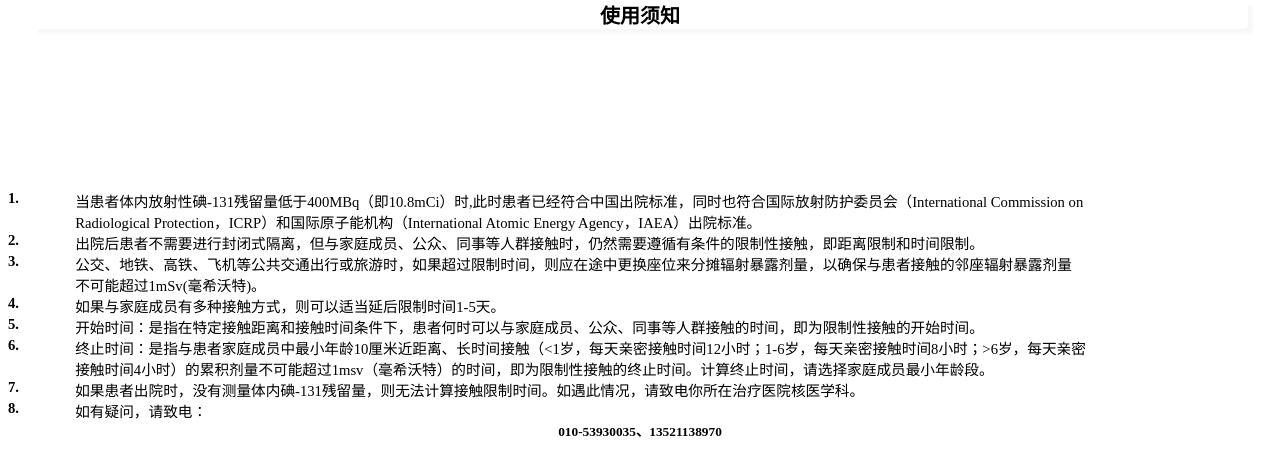
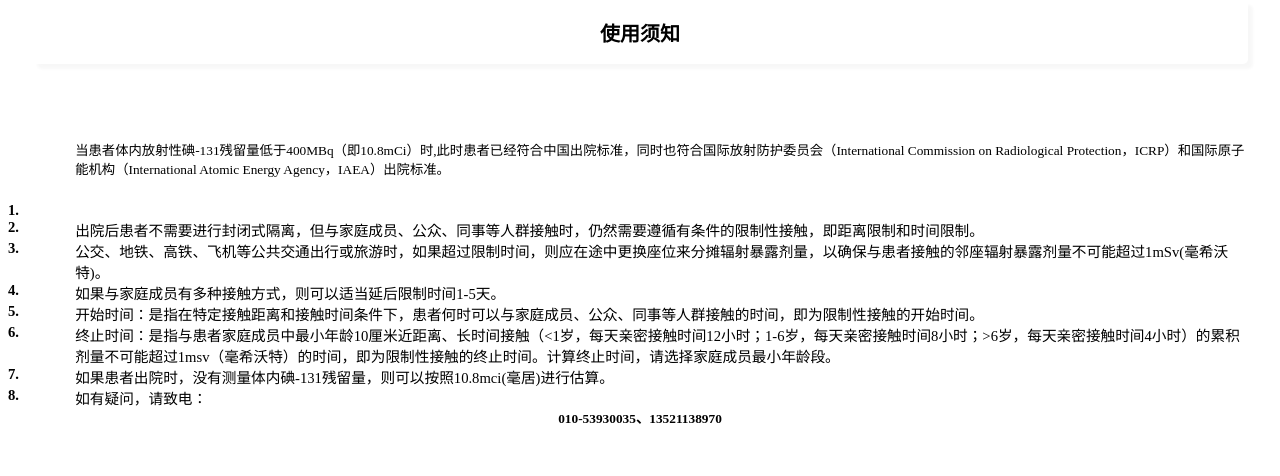
Before and after one commit to wangqinfeng511/dian_131_shuaijian_jisuan, a Flask app: page /xuzhi in a window 1280 px wide. Shown: the top 476 px of the page. Run offline with Flask 2, Linux system fonts and the light colour scheme.

Commit message:
2020-10-10修改

```diff
--- a/app.py
+++ b/app.py
@@ -19,7 +19,7 @@ class jisuan_class():
         self.shuju_s('shuijiao',"睡觉接触", 0.3, fenzhong, is_xiaoshi=True);
         # 同事
         fenzhong = [4 * 60, 6 * 60, 8 * 60, 10 * 60, 12 * 60]
-        self.shuju_s('tongshi',"同事接触", 1, fenzhong, is_xiaoshi=True);
+        self.shuju_s('tongshi',"与同事接触", 1, fenzhong, is_xiaoshi=True);
         # 公交
         fenzhong = [1 * 60, 1.5 * 60, 2 * 60, 3 * 60]
         self.shuju_s('gongjiao',"公交接触", 0.1, fenzhong, is_xiaoshi=True);
--- a/config.ini
+++ b/config.ini
@@ -2,9 +2,9 @@
 master=true
 http=0.0.0.0:5000
 virtualenv=./venv
-chdir=./
-#logto=/home/wangqinfeng/canyuliang.log
-daemonize=./canyuliang.log
+chdir=/home/wangqinfeng/canyuliang
+logto=./canyuliang.log
+#daemonize=./canyuliang.log
 log-maxsize=5000000
 vacuum=true
 listen=120
--- a/templates/xuzhi.html
+++ b/templates/xuzhi.html
@@ -5,58 +5,59 @@
     <title>使用须知</title>
 </head>
 <body>
-    <div style="width:95%;display:inline;position:fixed;background-color:#FFFFFF;top:0px;left:2.5%;border-radius:5px;
-    box-shadow: 5px 5px 3px rgba(0.7,0.7,0.7,0.03) ">
-        <h3 style="text-align:center;font-size:15pt;margin:0">
+    <div style="width:95%;display:inline;position:fixed;background-color:#FFFFFF;top:0px;left:2.5%;
+    border-radius:5px;box-shadow: 5px 5px 3px rgba(0.7,0.7,0.7,0.03);height:8% ">
+        <h3 style="text-align:center;font-size:15pt;margin:0;margin-top:1.5%">
             使用须知
         </h3>
     </div>
 
-    <div style="width:100%;margin-top:15%;">
-        <h3 style="width:5%;font-size: 11pt;display:inline-block;margin:0;vertical-align: top">1.</h3>
-        <div style="width:80%;display:inline-block">
-            <h3 style="white-space:pre-line;font-size: 11pt;margin:0;font-weight:normal">当患者体内放射性碘-131残留量低于400MBq（即10.8mCi）时,此时患者已经符合中国出院标准，同时也符合国际放射防护委员会（International Commission on Radiological Protection，ICRP）和国际原子能机构（International Atomic Energy Agency，IAEA）出院标准。</h3>
+    <div style="width:100%;margin-top:10%;">
+        <h3 style="width:5%;font-size: 11pt;display:inline-block;margin:0;vertical-align: top;margin-top:6%">1.</h3>
+        <div style="width:93%;display:inline-block">
+            <h3 style="white-space:pre-line;font-size: 10pt;font-weight:normal;">当患者体内放射性碘-131残留量低于400MBq（即10.8mCi）时,此时患者已经符合中国出院标准，同时也符合国际放射防护委员会（International Commission on Radiological Protection，ICRP）和国际原子能机构（International Atomic Energy Agency，IAEA）出院标准。
+            </h3>
         </div>
     </div>
         <div style="width:100%;">
         <h3 style="font-size: 11pt;width:5%;display:inline-block;margin:0;vertical-align: top">2.</h3>
-        <div style="width:80%;display:inline-block">
+        <div style="width:93%;display:inline-block">
             <h3 style="white-space:pre-line;font-size: 11pt;margin:0;font-weight:normal">出院后患者不需要进行封闭式隔离，但与家庭成员、公众、同事等人群接触时，仍然需要遵循有条件的限制性接触，即距离限制和时间限制。</h3>
         </div>
     </div>
         <div style="width:100%;">
         <h3 style="width:5%;font-size: 11pt;display:inline-block;margin:0;vertical-align: top">3.</h3>
-        <div style="width:80%;display:inline-block">
+        <div style="width:93%;display:inline-block">
             <h3 style="font-size: 11pt;white-space:pre-line;margin:0;font-weight:normal">公交、地铁、高铁、飞机等公共交通出行或旅游时，如果超过限制时间，则应在途中更换座位来分摊辐射暴露剂量，以确保与患者接触的邻座辐射暴露剂量不可能超过1mSv(毫希沃特)。</h3>
         </div>
     </div>
         <div style="width:100%;">
         <h3 style="width:5%;font-size: 11pt;display:inline-block;margin:0;vertical-align: top">4.</h3>
-        <div style="width:80%;display:inline-block">
+        <div style="width:93%;display:inline-block">
             <h3 style="font-size: 11pt;white-space:pre-line;margin:0;font-weight:normal">如果与家庭成员有多种接触方式，则可以适当延后限制时间1-5天。</h3>
         </div>
     </div>
         <div style="width:100%;">
         <h3 style="width:5%;font-size: 11pt;display:inline-block;margin:0;vertical-align: top">5.</h3>
-        <div style="width:80%;display:inline-block">
+        <div style="width:93%;display:inline-block">
             <h3 style="font-size: 11pt;white-space:pre-line;margin:0;font-weight:normal">开始时间：是指在特定接触距离和接触时间条件下，患者何时可以与家庭成员、公众、同事等人群接触的时间，即为限制性接触的开始时间。</h3>
         </div>
     </div>
         <div style="width:100%;">
         <h3 style="width:5%;font-size: 11pt;display:inline-block;margin:0;vertical-align: top">6.</h3>
-        <div style="width:80%;display:inline-block">
+        <div style="width:93%;display:inline-block">
             <h3 style="font-size: 11pt;white-space:pre-line;margin:0;font-weight:normal">终止时间：是指与患者家庭成员中最小年龄10厘米近距离、长时间接触（<1岁，每天亲密接触时间12小时；1-6岁，每天亲密接触时间8小时；>6岁，每天亲密接触时间4小时）的累积剂量不可能超过1msv（毫希沃特）的时间，即为限制性接触的终止时间。计算终止时间，请选择家庭成员最小年龄段。</h3>
         </div>
     </div>
         <div style="width:100%;">
         <h3 style="width:5%;font-size: 11pt;display:inline-block;margin:0;vertical-align: top">7.</h3>
-        <div style="width:80%;display:inline-block">
-            <h3 style="font-size: 11pt;white-space:pre-line;margin:0;font-weight:normal">如果患者出院时，没有测量体内碘-131残留量，则无法计算接触限制时间。如遇此情况，请致电你所在治疗医院核医学科。</h3>
+        <div style="width:93%;display:inline-block">
+            <h3 style="font-size: 11pt;white-space:pre-line;margin:0;font-weight:normal">如果患者出院时，没有测量体内碘-131残留量，则可以按照10.8mci(毫居)进行估算。</h3>
         </div>
     </div>
         <div style="width:100%;">
         <h3 style="width:5%;font-size: 11pt;display:inline-block;margin:0;vertical-align: top">8.</h3>
-        <div style="width:80%;display:inline-block">
+        <div style="width:93%;display:inline-block">
             <h3 style="font-size: 11pt;white-space:pre-line;margin:0;font-weight:normal">如有疑问，请致电：</h3>
         </div>
     </div>
```
Also changed, not shown: templates/jieguo.html (+14 -8 lines), templates/tc.html (+4 -3 lines), 5 other files.
